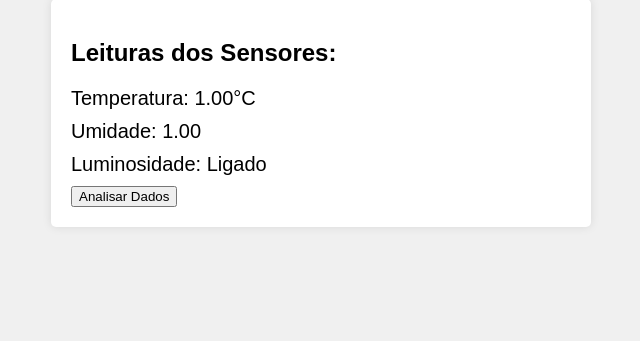
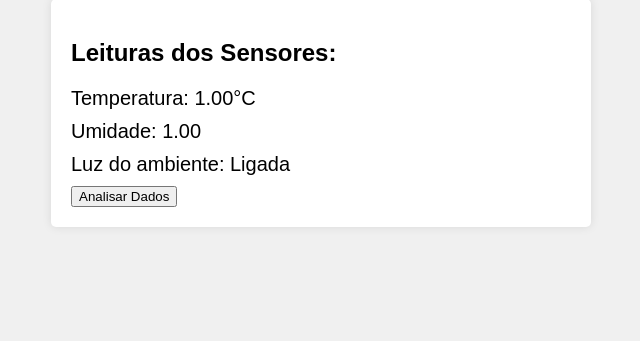
Before and after one commit to faber222/PROJETO-INTEGRADOR-II, a Django app: page /profile/ in a window 1280 px wide. Shown: the part 190-531 px from the top of the page, without its empty margins (319-959 px from the left). Run offline with Django 4.2, Linux system fonts and the light colour scheme; tables that the repository leaves empty hold one stand-in row (values such as "Sample post").

Commit message:
luminosidade renomeada pra luz do ambiente

```diff
--- a/aplicacao_web/app/templates/profile.html
+++ b/aplicacao_web/app/templates/profile.html
@@ -115,7 +115,7 @@
             fetch('/get_luminosidade/')  // Atualize a URL conforme necessário
                 .then(response => response.json())
                 .then(data => {
-                    luminosidadeDiv.textContent = `Luminosidade: ${data.luminosidade}`;
+                    luminosidadeDiv.textContent = `Luz do ambiente: ${data.luminosidade}`;
                 })
                 .catch(error => {
                     console.error('Erro ao obter luminosidade: ', error);
--- a/aplicacao_web/app/views.py
+++ b/aplicacao_web/app/views.py
@@ -84,9 +84,9 @@ def get_luminosidade(request):
     luminosidade_data = Luminosidade.objects.last()
     if luminosidade_data:
         if (luminosidade_data.ligado == True):
-            luminosidade_data.ligado = 'Ligado'
+            luminosidade_data.ligado = 'Ligada'
         else:
-            luminosidade_data.ligado = 'Desligado'
+            luminosidade_data.ligado = 'Desligada'
         luminosidade_dict = {
             'luminosidade': luminosidade_data.ligado,
             'idEsp' : luminosidade_data.idEsp,
```
